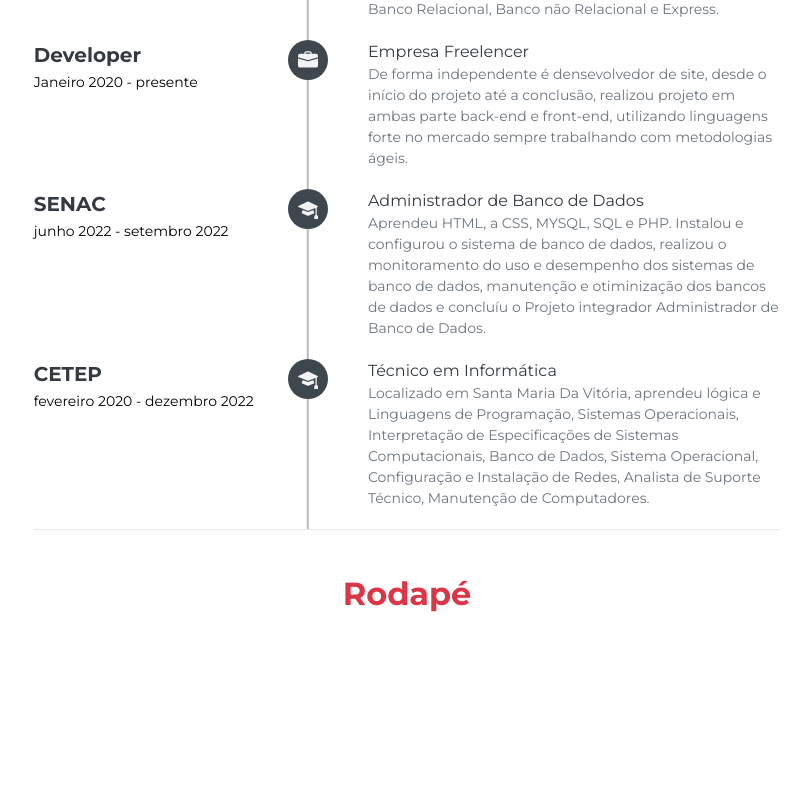
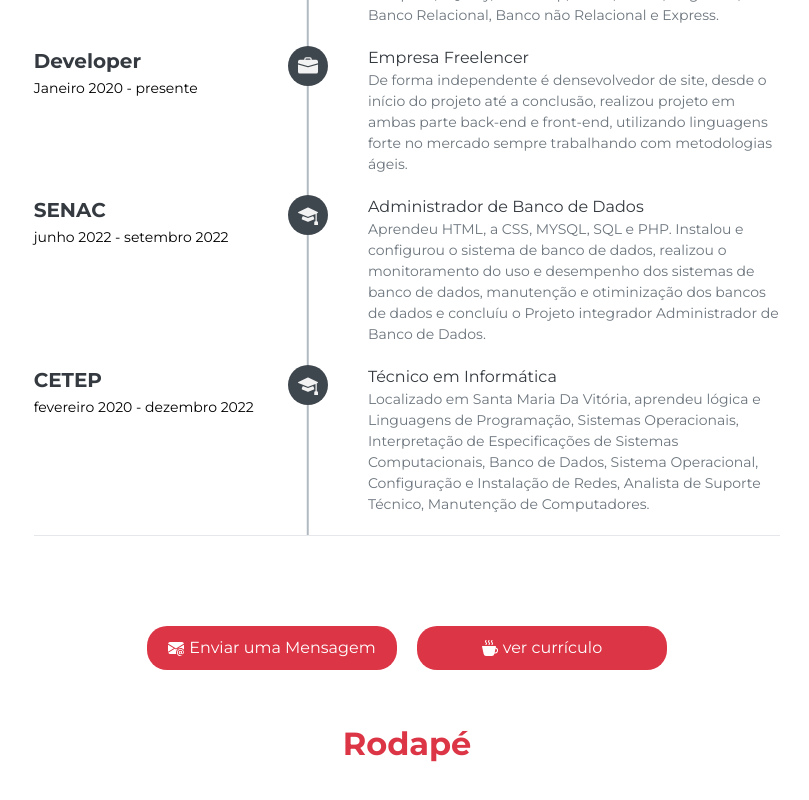
Before and after one commit to macielsevilha/portfolio, a Next.js app: page / in a window 1280 px wide. Shown: the part 912-1712 px from the top of the page, without its empty margins (233-1042 px from the left). Before the commit the page ends 1570 px from the top, so only its background shows below. Built offline with nearby package versions, Linux system fonts and the light colour scheme.

Commit message:
add botao

```diff
--- a/src/app/page.jsx
+++ b/src/app/page.jsx
@@ -5,7 +5,7 @@ import Image from 'next/image'
 import { Inter } from 'next/font/google'
 import styles from './page.module.scss'
 import { Button } from './components/_ui/Buttons'
-import {BsFillMortarboardFill, BsBriefcaseFill} from 'react-icons/bs'
+import {BsFillMortarboardFill, BsBriefcaseFill, BsFillEnvelopeAtFill, BsFillCupHotFill} from 'react-icons/bs'
 import { H1, H2, H3, H4, P1 } from './components/_ui/Titles';
 
 const inter = Inter({ subsets: ['latin'] })
@@ -97,10 +97,12 @@ export default function Home() {
            </div>
           </div>
         </div>
-
-
         <hr />
 
+        <div className='portfolio-curriculum'>
+           <button> <span> <i><BsFillEnvelopeAtFill /></i> Enviar uma Mensagem</span></button>
+           <button> <span> <i> <BsFillCupHotFill /> </i>ver currículo </span> </button>
+        </div>
        </div>
 
     </main>
--- a/src/app/sass/components/_button.scss
+++ b/src/app/sass/components/_button.scss
@@ -1,7 +1,7 @@
 %btn {
   position: relative;
   color: hue('dark');
-  padding: 7px 20px;
+  padding: 10px 20px;
 }
 
 .#{$brand}-btn__button {
--- a/src/app/sass/pages/_home.scss
+++ b/src/app/sass/pages/_home.scss
@@ -20,3 +20,28 @@
     }
 
 }
+
+.portfolio-curriculum {
+    margin-top: 5rem;
+    text-align: center;
+    button {
+        @extend %btn;
+        background-color: hue('danger');
+        color: hue('light');
+        border-radius: 20px;
+        margin: 10px;
+
+        width: 250px;
+
+
+        span {
+            display: flex;
+            align-items: center;
+            justify-content: center;
+            gap: 5px;
+            i {
+                color: hue('light');
+            }
+        }
+    }
+}
```
